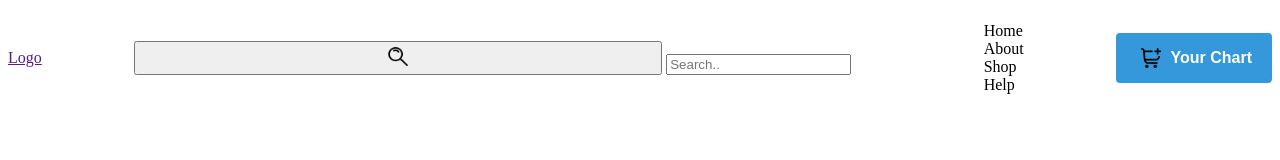
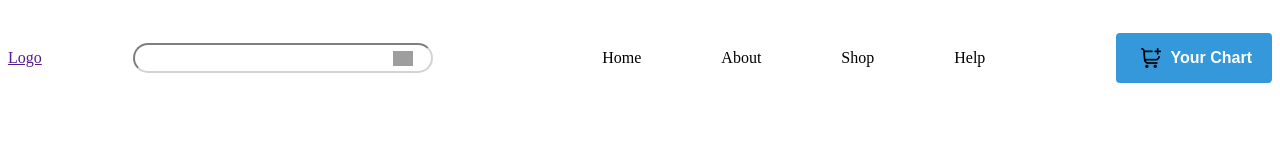
Before and after one commit to SerafimGalinschii/StoreWebPage, a plain HTML site: page index.html in a window 1280 px wide. Drawn offline with Linux system fonts and the light colour scheme; grey boxes are pictures that could not be loaded.

Commit message:
edit nav bar

```diff
--- a/index.html
+++ b/index.html
@@ -10,12 +10,10 @@
     <header>
       <div class="nav_bar">
         <a href="">Logo</a>
-        <div>
-          <button class="button">
-            <img class="find-img" src="./views/find_img.png" alt="" />
-          </button>
-          <input type="text" placeholder="Search.." />
-        </div>
+        <form id="search" method="get" action="https://www.google.com/images">
+          <input class="search textbox" type="text" name="q">
+          <input class="search submit-button" type="button" type="submit" value="">
+       </form>
 
         <ul>
           <li>Home</li>
--- a/views/main.css
+++ b/views/main.css
@@ -1,13 +1,47 @@
 ul{
     list-style-type: none;
+    display: flex;
+
+}
+li{
+    margin: 30px;
+    padding: 10px;
 }
 .img-cart{
     width: 20px;
     padding: 5px;
 
 }
-.find-img{
-    width: 5%;
+.search {
+display: inline-block;
+box-sizing: border-box;
+line-height: 20px;
+border-radius:20px;
+-moz-border-radius:50px;
+-webkit-border-radius:50px;
+line-height: 30px;
+height: 30px;
+vertical-align:middle;
+padding: 12px 20px;
+}
+
+.textbox {
+ border-color: lightgrey;
+ width: 300px;
+}
+
+.submit-button {
+background-image: url("https://cdn1.iconfinder.com/data/icons/hawcons/32/698627-icon-111-search-256.png");
+line-height: inherit;
+text-decoration: none;
+cursor: pointer;
+width: 35px;
+background-position: 5px;
+background-repeat: no-repeat;
+background-size: 20px;
+background-color: transparent;
+margin-left:-45px;
+border:none;
 }
 .nav_bar{
     width: 100%;
```
